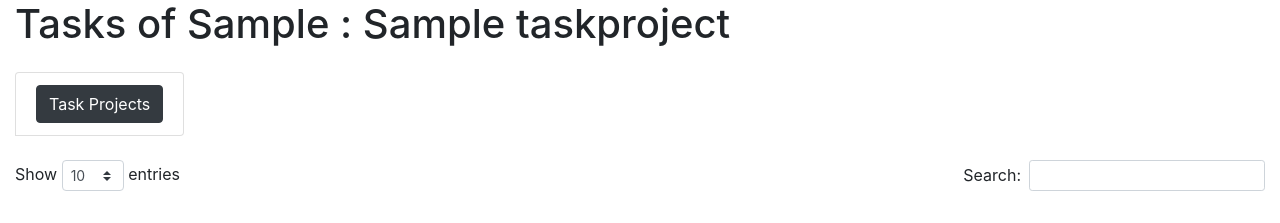
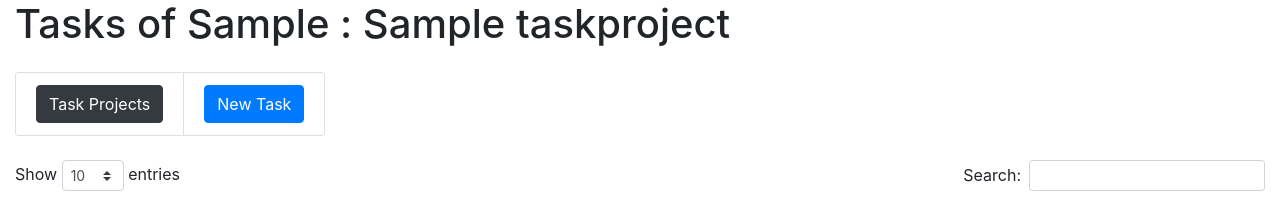
Before and after one commit to samrullo/app_zero_django, a Django app: page /task_project/1 in a window 1280 px wide. Shown: the part 56-279 px from the top of the page. Run offline with Django 4.2, Linux system fonts and the light colour scheme; tables that the repository leaves empty hold one stand-in row (values such as "Sample post"); some libraries are stand-ins or nearby versions.

Commit message:
action items django app

```diff
--- a/action_items/admin.py
+++ b/action_items/admin.py
@@ -1,7 +1,9 @@
 from django.contrib import admin
-from .models import TaskProject,Task,Comment
+from .models import TaskProject,Task,Comment,Status
 # Register your models here.
 
+class StatusAdmin(admin.ModelAdmin):
+    pass
 class TaskAdmin(admin.ModelAdmin):
     pass
 
@@ -11,6 +13,8 @@ class TaskProjectAdmin(admin.ModelAdmin):
 class TaskCommentAdmin(admin.ModelAdmin):
     pass
 
+
+admin.site.register(Status,StatusAdmin)
 admin.site.register(TaskProject,TaskProjectAdmin)
 admin.site.register(Task,TaskAdmin)
 admin.site.register(Comment,TaskCommentAdmin)
--- a/action_items/forms.py
+++ b/action_items/forms.py
@@ -9,13 +9,13 @@ class CommentForm(forms.Form):
 class TaskForm(forms.Form):
     name=forms.CharField(widget=forms.TextInput(attrs={'class':'form-control'}))
     description=forms.CharField(widget=forms.Textarea(attrs={'class':'form-control'}))
-    status=forms.CharField(widget=forms.Select(attrs={'class':'form-control'},choices=[(Status.NEW,Status.NEW),(Status.INPROGRESS,Status.INPROGRESS),(Status.COMPLETE,Status.COMPLETE)]))
+    status=forms.IntegerField(widget=forms.Select(attrs={'class':'form-control'},choices=[]))
     deadline=forms.DateField(widget=forms.DateInput(attrs={'class':'form-control'}))
     progress=forms.IntegerField(widget=forms.NumberInput(attrs={'class':'form-control'}))
 
 class TaskProjectForm(forms.Form):
     client = forms.CharField(widget=forms.TextInput(attrs={'class':'form-control'}))
     project_name=forms.CharField(widget=forms.TextInput(attrs={'class':'form-control'}))
-    status=forms.CharField(widget=forms.Select(attrs={'class':'form-control'},choices=[(Status.NEW,Status.NEW),(Status.INPROGRESS,Status.INPROGRESS),(Status.COMPLETE,Status.COMPLETE)]))
+    status=forms.IntegerField(widget=forms.Select(attrs={'class':'form-control'},choices=[]))
     deadline=forms.DateField(widget=forms.DateInput(attrs={'class':'form-control'}))
     progress=forms.IntegerField(widget=forms.NumberInput(attrs={'class':'form-control'}))
--- a/action_items/models.py
+++ b/action_items/models.py
@@ -1,18 +1,17 @@
 from unittest.util import _MAX_LENGTH
 from django.db import models
 
-class Status:
-    NEW = "New"
-    INPROGRESS = "InProgress"
-    COMPLETE = "Complete"
-    STALLED = "Stalled"
-    DISCONTINUED = "Discontinued"
+# Create your models here.
+class Status(models.Model):
+    shortname=models.CharField(max_length=100)
+    longname=models.CharField(max_length=100)
+    created_on=models.DateTimeField(auto_now_add=True)
+    last_modified=models.DateTimeField(auto_now=True)
 
-# Create your models here.
 class TaskProject(models.Model):
     client=models.CharField(max_length=100)
     project_name=models.CharField(max_length=100)
-    status = models.CharField(max_length=100)
+    status = models.ForeignKey("Status",on_delete=models.PROTECT)
     deadline = models.DateField()
     progress = models.IntegerField()
     created_on=models.DateTimeField(auto_now_add=True)
@@ -27,7 +26,7 @@ class TaskProject(models.Model):
 class Task(models.Model):
     name = models.CharField(max_length=100)
     description=models.TextField()
-    status = models.CharField(max_length=100)
+    status = models.ForeignKey("Status",on_delete=models.PROTECT)
     deadline = models.DateField()
     progress = models.IntegerField()
     created_on=models.DateTimeField(auto_now_add=True)
--- a/action_items/static/css/custom.css
+++ b/action_items/static/css/custom.css
@@ -98,18 +98,18 @@ h2 {
   text-align: center;
 }
 
-.task-status-New{
+.task-status-new{
   border-color: rgb(81, 129, 242);
   color:rgb(81, 129, 242);
   text-align: center
 }
 
-.task-status-InProgress{
+.task-status-inprogress{
   border-color: rgb(245, 219, 23);
   background-color: rgb(245, 219, 23);
 }
 
-.task-status-Complete{
+.task-status-complete{
   border-color: rgb(23, 245, 30);
   background-color: rgb(23, 245, 30);
 }
--- a/action_items/templates/task_projects.html
+++ b/action_items/templates/task_projects.html
@@ -23,7 +23,7 @@
         <tr>
             <td>{{task_project.client}}</td>
             <td>{{task_project.project_name}}</td>
-            <td>{{task_project.status}}</td>
+            <td><span class="task-status task-status-{{task_project.status.shortname}}">{{task_project.status.longname}}</span></td>
             <td>{{task_project.deadline}}</td>
             <td>{{task_project.progress}}</td>
             <td>{{task.created_on}}</td>
--- a/action_items/templates/tasks_of_project.html
+++ b/action_items/templates/tasks_of_project.html
@@ -5,6 +5,9 @@
 <ul class="list-group list-group-horizontal">
     <li class="list-group-item">
         <a href="{% url 'task_projects' %}" class="btn btn-dark">Task Projects</a>
+    </li>
+    <li class="list-group-item">
+        <a href="{% url 'new_task' task_project.pk%}" class="btn btn-primary">New Task</a>
     </li>
 </ul>
 <table class="table table-hover orderByDateTable">
@@ -23,7 +26,7 @@
         <tr>
             <td>{{task.name}}</td>
             <td>{{task.description}}</td>
-            <td><span class="task-status task-status-{{task.status}}">{{task.status}}</span></td>
+            <td><span class="task-status task-status-{{task.status.shortname}}">{{task.status.longname}}</span></td>
             <td>{{task.deadline}}</td>
             <td>{{task.progress}}</td>
             <td>{{task.created_on}}</td>
--- a/action_items/urls.py
+++ b/action_items/urls.py
@@ -7,5 +7,6 @@ urlpatterns = [path("",views.home,name="action_item_home"),
             path("task_projects/new",views.new_task_project, name="new_task_project"),
             path("task_project/<int:task_project_pk>",views.view_tasks_of_project, name="tasks_of_project"),
             path("task/<int:task_pk>",views.view_task, name="task"),
-            path("task/edit/<int:task_pk>",views.edit_task,name="edit_task")
+            path("task/edit/<int:task_pk>",views.edit_task,name="edit_task"),
+            path("task/new/<int:task_project_pk>",views.new_task,name="new_task")
             ]
--- a/action_items/views.py
+++ b/action_items/views.py
@@ -1,5 +1,5 @@
 from django.shortcuts import render,redirect,reverse
-from .models import Task,TaskProject,Comment
+from .models import Task,TaskProject,Comment,Status
 from .forms import CommentForm,TaskProjectForm,TaskForm
 
 # Create your views here.
@@ -36,19 +36,21 @@ def edit_task(request,task_pk:int):
     if request.method=='POST':
         form=TaskForm(request.POST)
         if form.is_valid():
+            status=Status.objects.get(pk=form.cleaned_data["status"])
             task.name=form.cleaned_data["name"]
             task.description=form.cleaned_data["description"]
-            task.status=form.cleaned_data["status"]
+            task.status=status
             task.deadline=form.cleaned_data["deadline"]
             task.progress=form.cleaned_data["progress"]
             task.save()
             return redirect(reverse('task',args=[task.pk]))
+
     form=TaskForm({"name":task.name,
     "description":task.description,
-    "status":task.status,
+    "status":task.status.pk,
     "deadline":task.deadline,
     "progress":task.progress})
-
+    form.fields["status"].widget.choices=[(status.pk,status.longname) for status in Status.objects.all()]
     return render(request,"edit_task.html",{"task":task,"form":form})
 
 def new_task_project(request):
@@ -56,11 +58,32 @@ def new_task_project(request):
     if request.method=='POST':
         form=TaskProjectForm(request.POST)
         if form.is_valid():
+            status=Status.objects.get(pk=form.cleaned_data["status"])
             task_project=TaskProject(client=form.cleaned_data["client"],
                                     project_name=form.cleaned_data["project_name"],
-                                    status=form.cleaned_data["status"],
+                                    status=status,
                                     deadline=form.cleaned_data["deadline"],
                                     progress=form.cleaned_data["progress"])
             task_project.save()
             return redirect(reverse('task_projects'))
+    form.fields["status"].widget.choices = [(status.pk,status.longname) for status in Status.objects.all()]
     return render(request,'new_item.html',{"title":"New Task Project","form":form})
+
+def new_task(request,task_project_pk:int):
+    task_project=TaskProject.objects.get(pk=task_project_pk)
+    form=TaskForm()
+    if request.method=='POST':
+        form=TaskForm(request.POST)
+        if form.is_valid():
+            status=Status.objects.get(pk=form.cleaned_data["status"])
+            task=Task(name=form.cleaned_data["name"],
+            description=form.cleaned_data["description"],
+            status=status,
+            deadline=form.cleaned_data["deadline"],
+            progress=form.cleaned_data["progress"],
+            task_project=task_project
+            )
+            task.save()
+            return redirect(reverse('task',args=[task.pk]))
+    form.fields["status"].widget.choices = [(status.pk,status.longname) for status in Status.objects.all()]
+    return render(request,"new_item.html",{"title":f"New task for project {task_project}","form":form})
```
Also changed, not shown: action_items/templates/task.html (+27 -16 lines).
